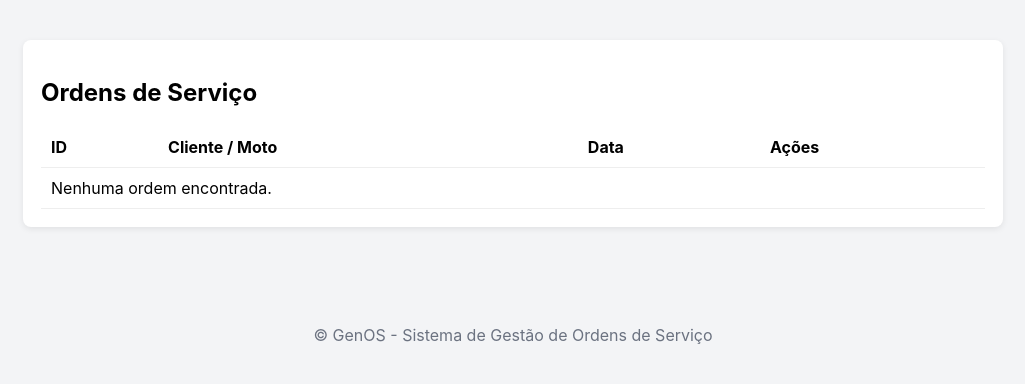
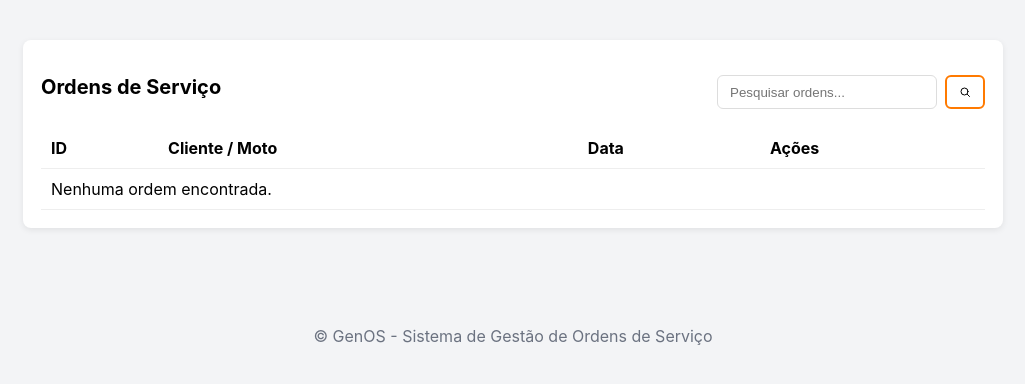
Before and after one commit to Biel3234/GenOS, a Django app: page /listar/ in a window 1280 px wide. Shown: the part 60-444 px from the top of the page, without its empty margins (127-1152 px from the left). Run offline with Django 5.2, Linux system fonts and the light colour scheme; the visitor is signed in with stand-in values (Sample User, id 1); data that the repository does not hold is empty.

Commit message:
Adcionando searchbar

```diff
--- a/app/static/css/style.css
+++ b/app/static/css/style.css
@@ -65,6 +65,37 @@ body {
 .hero p { margin: 0 0 16px 0; color: var(--muted); }
 .actions { margin-top: 16px; }
 
+/* List header (title + search) */
+.list-header {
+    display: flex;
+    align-items: center;
+    justify-content: space-between;
+    gap: 12px;
+    margin-bottom: 12px;
+    padding-top: 6px;
+    padding-bottom: 6px;
+}
+.list-header h2 { margin: 0; font-size: 20px; line-height: 1; display: flex; align-items: center; height: 34px; }
+.search-form { display: flex; align-items: center; gap:8px; margin:0; }
+.list-header .search-form { margin: 0; }
+.list-header .search-form { transform: translateY(-1px); }
+.search-input {
+    padding: 6px 12px;
+    border-radius: 6px;
+    border: 1px solid #ddd;
+    min-width: 220px;
+    height: 34px;
+    line-height: 1;
+    box-sizing: border-box;
+    transform: translateY(6px);
+}
+.search-form .btn { height: 34px; display: inline-flex; align-items: center; padding: 0 12px; box-sizing: border-box; }
+.search-btn { padding-left: 8px; padding-right: 8px; width: 40px; justify-content: center; }
+.search-btn .icon-search { display: block; width: 18px; height: 18px; color: var(--black); }
+.search-btn[aria-label] { vertical-align: middle; }
+.card h2 { margin: 0; }
+.sr-only { position: absolute; width:1px; height:1px; margin:-1px; padding:0; overflow:hidden; clip:rect(0 0 0 0); border:0; }
+
 .btn {
     display: inline-block;
     padding: 10px 16px;
@@ -117,3 +148,9 @@ table th, table td { padding:10px; text-align:left; border-bottom:1px solid #eee
 @media (max-width:520px) {
     .pagination .btn { padding:6px 8px; font-size:13px; }
 }
+
+@media (max-width:520px) {
+    .search-input { min-width: 120px; height: 34px; }
+    .search-form .btn { height: 34px; padding: 6px 8px; }
+    .search-btn { width: 36px; }
+}
--- a/app/templates/list_os.html
+++ b/app/templates/list_os.html
@@ -3,7 +3,20 @@
 
 {% block content %}
 <div class="card">
-    <h2>Ordens de Serviço</h2>
+    <div class="list-header">
+        <h2>Ordens de Serviço</h2>
+        <form method="get" action="" class="search-form" role="search">
+            <label for="search-q" class="sr-only">Pesquisar</label>
+            <input id="search-q" type="search" name="q" placeholder="Pesquisar ordens..." value="{{ request.GET.q }}" class="search-input">
+            <button type="submit" class="btn outline search-btn" aria-label="Buscar">
+                <!-- lupa SVG compacta -->
+                <svg class="icon-search" xmlns="http://www.w3.org/2000/svg" viewBox="0 0 24 24" width="16" height="16" fill="none" stroke="currentColor" stroke-width="2" stroke-linecap="round" stroke-linejoin="round" aria-hidden="true">
+                    <circle cx="11" cy="11" r="7"></circle>
+                    <line x1="21" y1="21" x2="16.65" y2="16.65"></line>
+                </svg>
+            </button>
+        </form>
+    </div>
     <table>
         <thead>
             <tr>
--- a/app/views.py
+++ b/app/views.py
@@ -5,6 +5,7 @@ from django.template.loader import render_to_string
 from django.shortcuts import render, redirect
 from django.urls import reverse_lazy
 from django.http import HttpResponse
+from django.db.models import Q
 
 from .models import OrdemServico, User
 from .forms import OsForm
@@ -21,6 +22,18 @@ class ListOS(RequerLogin, ListView):
     template_name = 'list_os.html'
     ordering = ['-id']
     paginate_by = 10
+
+    def get_queryset(self):
+        busca = self.request.GET.get('q')
+        queryset = super().get_queryset()
+
+        if busca:
+            queryset = queryset.filter(
+                Q(cliente__icontains=busca) |
+                Q(placa__icontains=busca)   |
+                Q(moto__icontains=busca)
+            )
+        return queryset
 
 class CreateOS(RequerLogin, CreateView):
     model = OrdemServico
@@ -83,20 +96,3 @@ def logar(request):
 def deslogar(request):
     logout(request)
     return redirect('logar')
-
-# def registrar(request):
-#     if request.method == "GET":
-#         return render(request, 'register.html')
-#     else:
-#         name = request.POST.get('nome')
-#         password = request.POST.get('senha')
-
-#         user = User.objects.filter(username = name, password = password)
-
-#         if user:
-#             return HttpResponse(render(request, 'usuario_ja_existe.html'))
-#         else:
-#             user = User.objects.create_user(username=name, password= password)
-#             user.save()
-
-#     return redirect('todo:logar')
```
